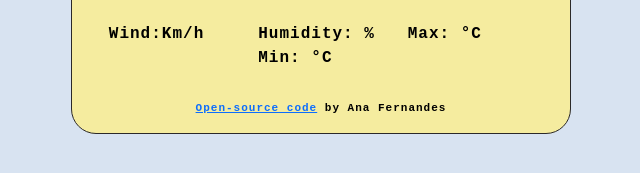
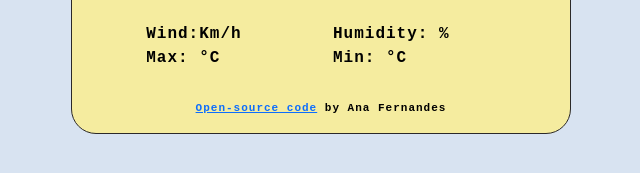
Before and after one commit to Annatere/Weather-app, a website built with Parcel: page index.html in a window 1280 px wide. Shown: the part 521-694 px from the top of the page, without its empty margins (319-959 px from the left). Built offline with nearby package versions, Linux system fonts and the light colour scheme; no server answers.

```diff
--- a/index.html
+++ b/index.html
@@ -70,13 +70,13 @@
 
 
     <div class="row">
-          <div class="col-4">Wind:<span id="wind"></span>Km/h</div>
+          <div class="col-5">Wind:<span id="wind"></span>Km/h</div>
           <br />
-          <div class="col-4">Humidity:<span id="humidity"> </span>%</div>
+          <div class="col-5">Humidity:<span id="humidity"> </span>%</div>
           <br />
-          <div class="col-4">Max:<span id="max"> </span>°C</div>
+          <div class="col-5">Max:<span id="max"> </span>°C</div>
           <br />
-          <div class="col-4">Min:<span id="min"> </span>°C</div>
+          <div class="col-5">Min:<span id="min"> </span>°C</div>
 
 
     </div>
```
